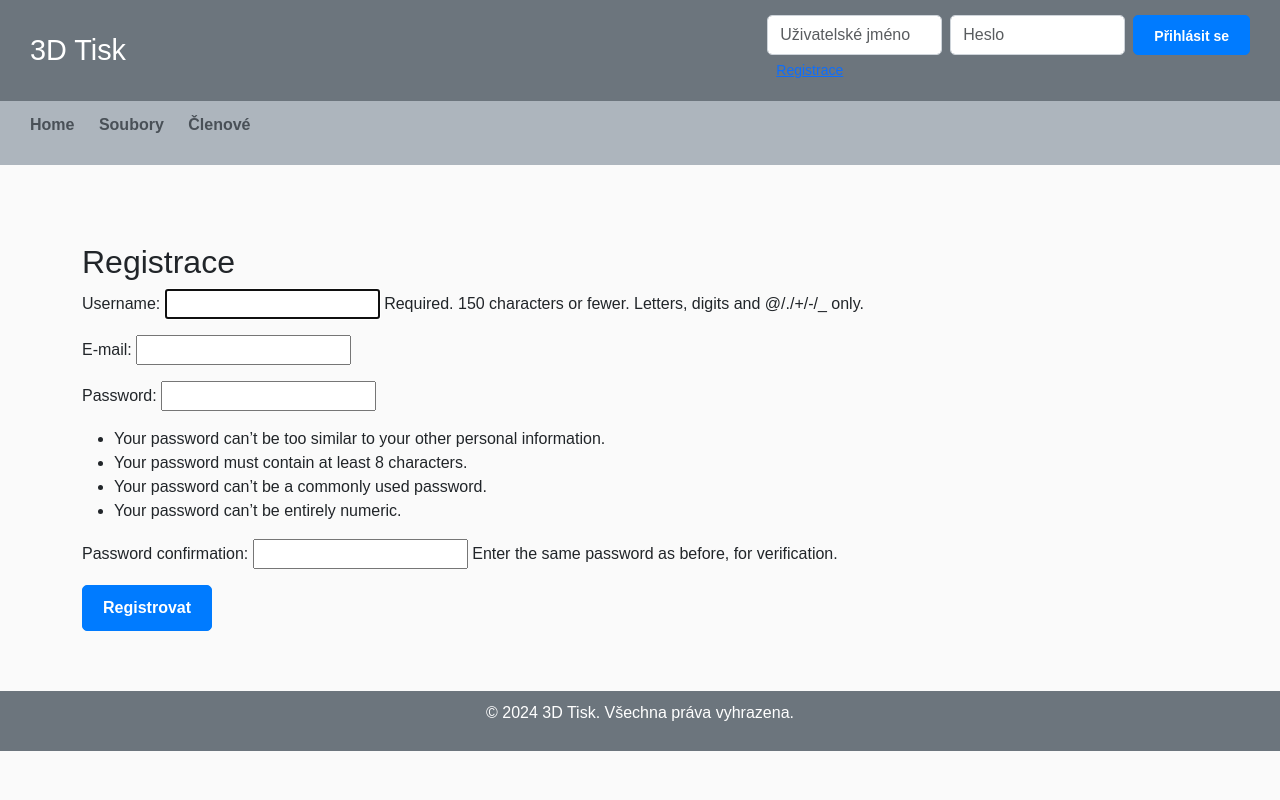
After one commit to Hozek-V/MyNewWeb, a Django app: page /register/ in a window 1280 px wide. The commit adds this page. Run offline with Django 5.2, Linux system fonts and the light colour scheme.

Commit message:
Odhlášení_funkční

```diff
--- a/pythonProject1/files/files/settings.py
+++ b/pythonProject1/files/files/settings.py
@@ -129,5 +129,6 @@ STATICFILES_DIRS = [
 
 DEFAULT_AUTO_FIELD = 'django.db.models.BigAutoField'
 
-LOGIN_REDIRECT_URL = '/'
-LOGOUT_REDIRECT_URL = '/'
+LOGIN_REDIRECT_URL = 'home'
+LOGIN_URL = 'home'
+LOGOUT_REDIRECT_URL = 'home'
--- a/pythonProject1/files/members/forms.py
+++ b/pythonProject1/files/members/forms.py
@@ -1,4 +1,6 @@
 from django import forms
+from django.contrib.auth.models import User
+from django.contrib.auth.forms import UserCreationForm
 from django.contrib.auth.forms import AuthenticationForm
 from .models import File
 
@@ -6,6 +8,12 @@ class CustomLoginForm(AuthenticationForm):
     username = forms.CharField(widget=forms.TextInput(attrs={'class': 'form-control'}))
     password = forms.CharField(widget=forms.PasswordInput(attrs={'class': 'form-control'}))
 
+class RegistrationForm(UserCreationForm):
+    email = forms.EmailField(required=False, label="E-mail")
+
+    class Meta:
+        model = User
+        fields = ['username', 'email', 'password1', 'password2']
 
 class FileUploadForm(forms.ModelForm):
     class Meta:
--- a/pythonProject1/files/members/templates/base.html
+++ b/pythonProject1/files/members/templates/base.html
@@ -19,10 +19,22 @@
             <h1>3D Tisk</h1>
             <!-- Můžete sem přidat logo jako obrázek -->
         </div>
+        {% if messages %}
+            <div class="container mt-3">
+                {% for message in messages %}
+                    <div class="alert alert-{{ message.tags }}" role="alert">
+                        {{ message }}
+                    </div>
+                {% endfor %}
+            </div>
+        {% endif %}
         <div class="login">
             {% if user.is_authenticated %}
                 <span class="me-3">Vítejte, {{ user.username }}!</span>
-                <a href="{% url 'logout' %}?next={{ request.path }}" class="btn btn-outline-danger btn-sm">Odhlásit se</a>
+                <form method="post" action="{% url 'logout' %}">
+                    {% csrf_token %}
+                <button type="submit" class="btn btn-outline-danger btn-sm">Odhlásit se</button>
+                </form>
             {% else %}
                 <form method="post" action="{% url 'login' %}" class="d-flex">
                     {% csrf_token %}
@@ -31,7 +43,7 @@
                     <input type="password" name="password" placeholder="Heslo" class="form-control form-control-sm me-2" style="width: 175px; height: 40px;" required>
                     <button type="submit" class="btn btn-primary btn-sm" style="height: 40px;">Přihlásit se</button>
                 </form>
-                <a href="{% url 'signup' %}" class="btn btn-link btn-sm">Registrace</a>
+                <a href="{% url 'register' %}" class="btn btn-link btn-sm">Registrace</a>
             {% endif %}
         </div>
     </header>
--- /dev/null
+++ b/pythonProject1/files/members/templates/registration.html
@@ -0,0 +1,12 @@
+{% extends 'base.html' %}
+
+{% block content %}
+<div class="container mt-5">
+    <h2>Registrace</h2>
+    <form method="post">
+        {% csrf_token %}
+        {{ form.as_p }}
+        <button type="submit" class="btn btn-primary">Registrovat</button>
+    </form>
+</div>
+{% endblock %}
--- a/pythonProject1/files/members/urls.py
+++ b/pythonProject1/files/members/urls.py
@@ -1,13 +1,15 @@
 from django.urls import path
 from django.conf import settings
 from django.conf.urls.static import static
-from django.contrib.auth import views as auth_views
+from django.contrib.auth.views import LoginView, LogoutView
 from .views import *
 
 urlpatterns = [
     path('', home, name='home'),
-    path('logout/', auth_views.LogoutView.as_view(), name='logout'),
-    path('login/', CustomLoginView.as_view(), name='signup'),
+    path('register/', register, name='register'),
+    path('login/', LoginView.as_view(), name='login'),
+    path('logout/', LogoutView.as_view(), name='logout'),
+
     path('files/', files, name='files'),
     path('upload/', upload_file, name='upload_file'),
     path('file/<int:id>/', file_detail, name='file_detail'),
--- a/pythonProject1/files/members/views.py
+++ b/pythonProject1/files/members/views.py
@@ -1,16 +1,24 @@
 import os
-from django.http import HttpResponse
+from django.http import HttpResponse, HttpResponseRedirect
 from django.template import loader
 from django.shortcuts import render, redirect, get_object_or_404
 from django.contrib.auth.views import LoginView
+from django.contrib import messages
 from .models import *
 from .forms import *
 
 
-class CustomLoginView(LoginView):
-    template_name = 'accounts/login.html'  # Váš HTML soubor
-    authentication_form = CustomLoginForm
+def register(request):
+    if request.method == 'POST':
+        form = RegistrationForm(request.POST)
+        if form.is_valid():
+            form.save()
+            messages.success(request, 'Registrace byla úspěšná! Nyní se můžete přihlásit.')
+            return redirect('home')  # Přesměrování na přihlášení po úspěšné registraci
+    else:
+        form = RegistrationForm()
 
+    return render(request, 'registration.html', {'form': form})
 
 def members(request):
   mymembers = Member.objects.all().values()
```
Also changed, not shown: pythonProject1/files/members/templates/accounts/login.html (deleted, +0 -14 lines).
